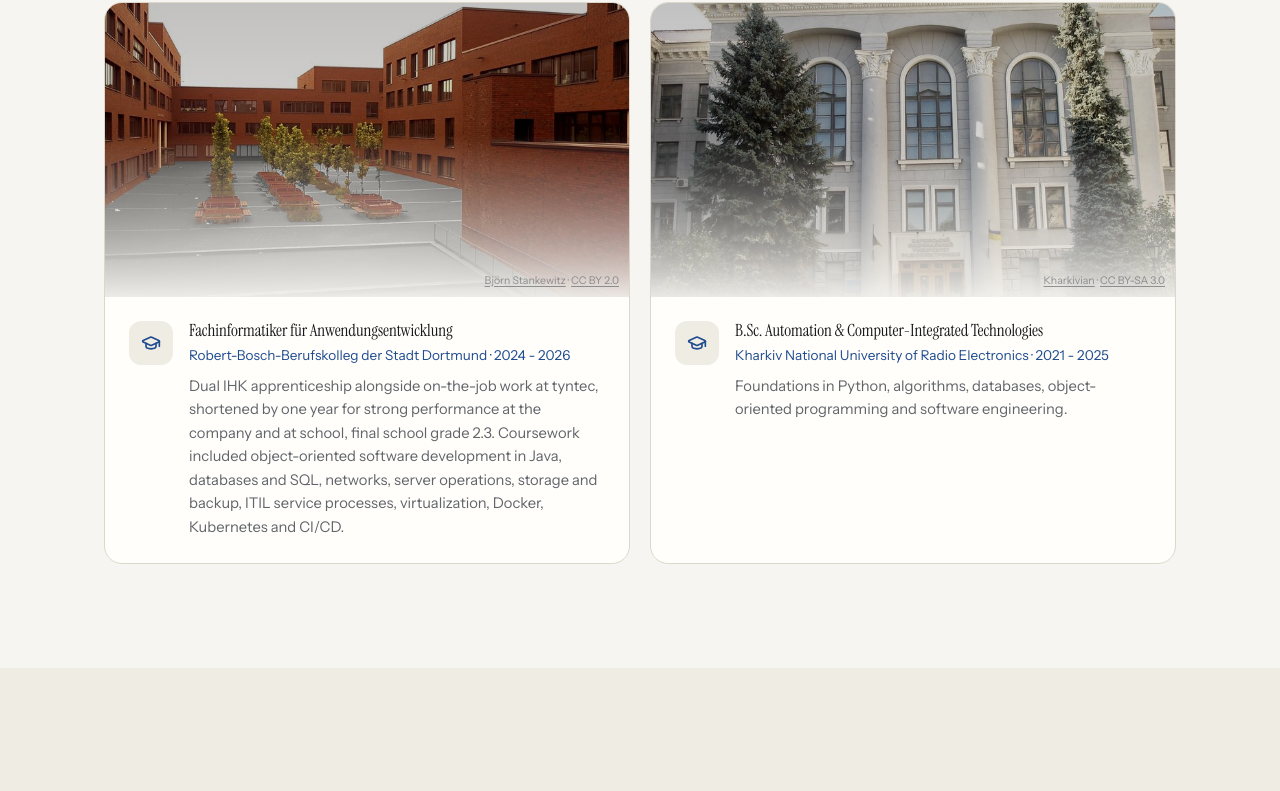
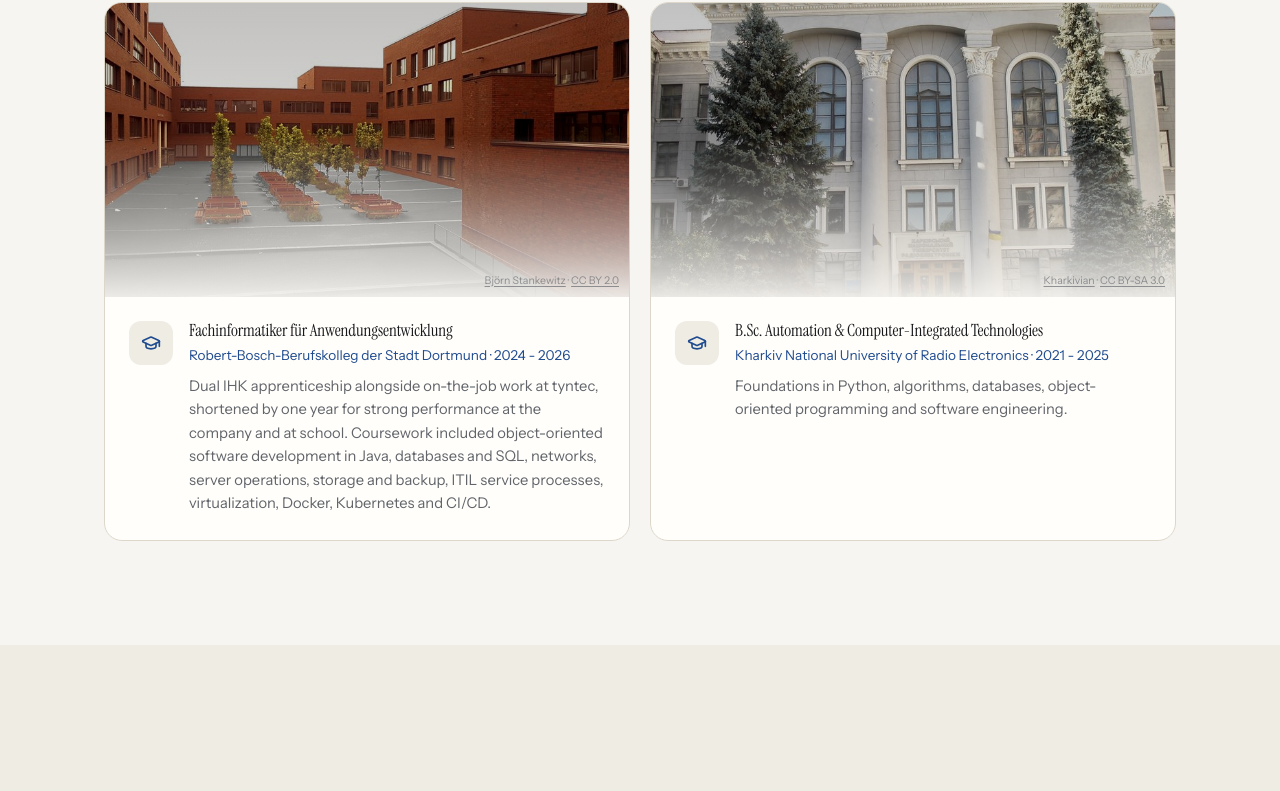
Before and after one commit to ATarasovHub/PersonalWebSite, a React (Vite) app: page / in a window 1280 px wide. Shown: the part 6691-7482 px from the top of the page. Built offline with nearby package versions, Linux system fonts and the light colour scheme.

Commit message:
Drop the vocational school grade

```diff
--- a/src/data/content.de.ts
+++ b/src/data/content.de.ts
@@ -397,7 +397,7 @@ export const de: Content = {
       org: 'Robert-Bosch-Berufskolleg der Stadt Dortmund',
       period: '2024 - 2026',
       description:
-        'Duale IHK-Ausbildung begleitend zur praktischen Arbeit bei tyntec, wegen guter Leistungen in Betrieb und Berufsschule um ein Jahr verkürzt, Abschlussnote der Berufsschule 2,3. Inhalte unter anderem objektorientierte Softwareentwicklung mit Java, Datenbanken und SQL, Netzwerke, Serverbetrieb, Storage und Backup, ITIL-Serviceprozesse, Virtualisierung, Docker, Kubernetes und CI/CD.',
+        'Duale IHK-Ausbildung begleitend zur praktischen Arbeit bei tyntec, wegen guter Leistungen in Betrieb und Berufsschule um ein Jahr verkürzt. Inhalte unter anderem objektorientierte Softwareentwicklung mit Java, Datenbanken und SQL, Netzwerke, Serverbetrieb, Storage und Backup, ITIL-Serviceprozesse, Virtualisierung, Docker, Kubernetes und CI/CD.',
       photo: 'rbbk',
       photoAlt:
         'Innenhof des Robert-Bosch-Berufskollegs in Dortmund, wo Andrii Tarasov seine Ausbildung zum Fachinformatiker absolvierte',
--- a/src/data/content.en.ts
+++ b/src/data/content.en.ts
@@ -397,7 +397,7 @@ export const en: Content = {
       org: 'Robert-Bosch-Berufskolleg der Stadt Dortmund',
       period: '2024 - 2026',
       description:
-        'Dual IHK apprenticeship alongside on-the-job work at tyntec, shortened by one year for strong performance at the company and at school, final school grade 2.3. Coursework included object-oriented software development in Java, databases and SQL, networks, server operations, storage and backup, ITIL service processes, virtualization, Docker, Kubernetes and CI/CD.',
+        'Dual IHK apprenticeship alongside on-the-job work at tyntec, shortened by one year for strong performance at the company and at school. Coursework included object-oriented software development in Java, databases and SQL, networks, server operations, storage and backup, ITIL service processes, virtualization, Docker, Kubernetes and CI/CD.',
       photo: 'rbbk',
       photoAlt:
         'Courtyard of the Robert-Bosch-Berufskolleg vocational college in Dortmund, where Andrii Tarasov trained as an application developer',
```
